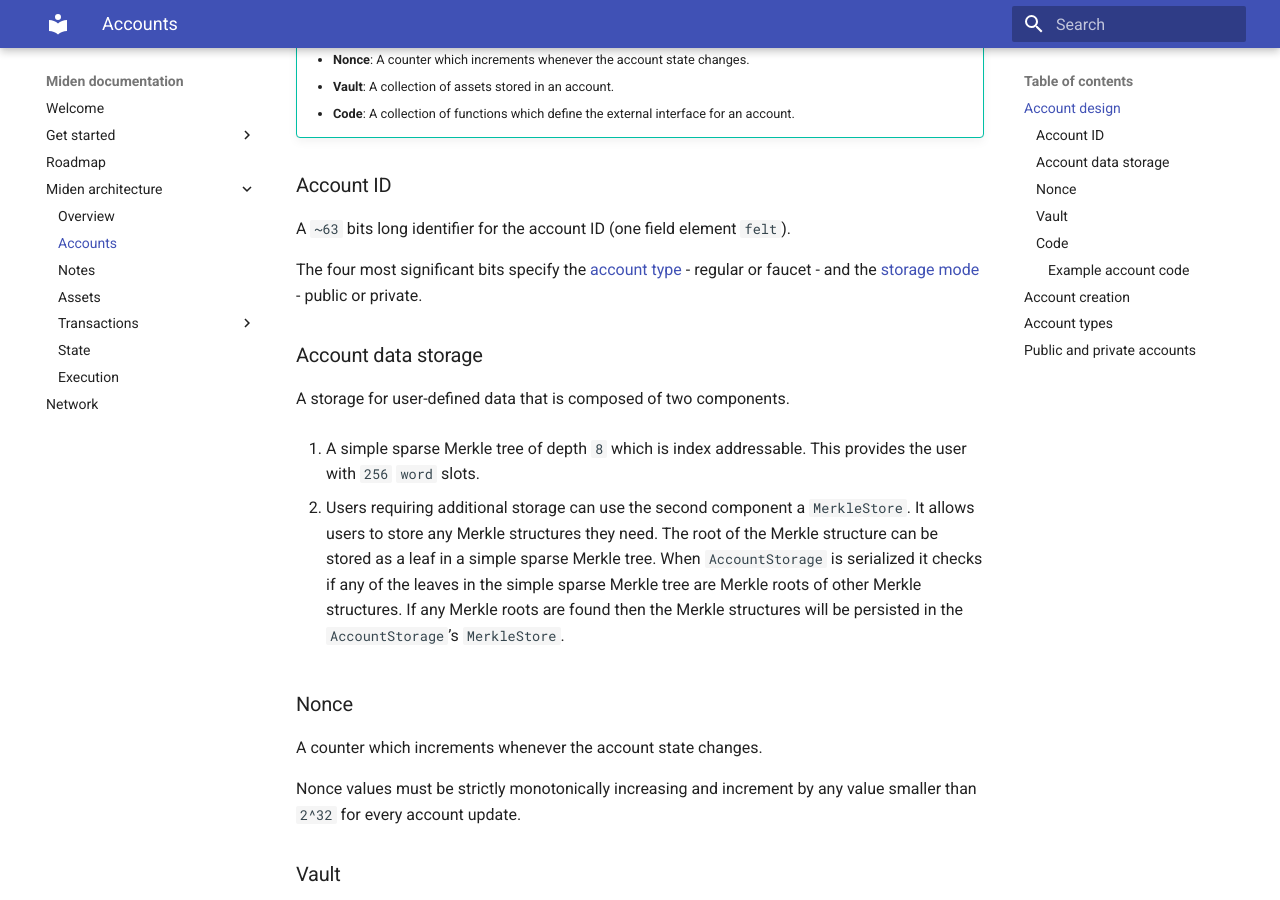
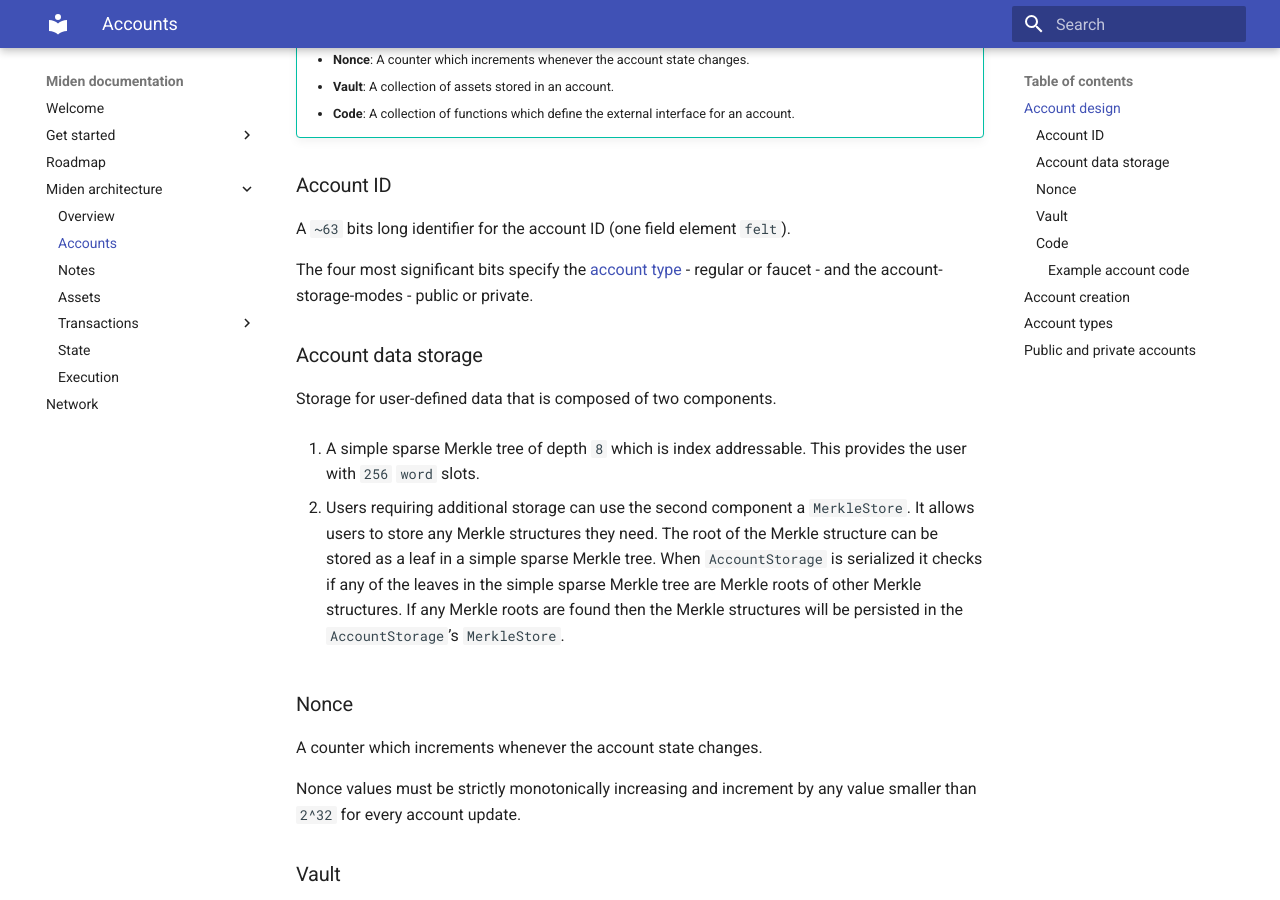
Before and after one commit to 0xPolygonMiden/miden-base, an MkDocs documentation site: the page built from docs/architecture/accounts.md, in a window 1280 px wide and 900 px high, scrolled down 637 px. Built offline with MkDocs 1.6.1 and Material for MkDocs 9.7.7, drawn with Linux system fonts in a browser that asks for light colours; some of the changed text lies outside the part shown.

Commit message:
few small fixes

````diff
--- a/docs/architecture/accounts.md
+++ b/docs/architecture/accounts.md
@@ -27,11 +27,11 @@ In Miden every account is a smart contract. The diagram below illustrates the ba
 
 A `~63` bits long identifier for the account ID (one field element `felt`).
 
-The four most significant bits specify the [account type](#account-types) - regular or faucet - and the [storage mode](#account-storage-modes) - public or private.
+The four most significant bits specify the [account type](#account-types) - regular or faucet - and the account-storage-modes - public or private.
 
 ### Account data storage
 
-A storage for user-defined data that is composed of two components.
+Storage for user-defined data that is composed of two components.
 
 1. A simple sparse Merkle tree of depth `8` which is index addressable. This provides the user with `256` `word` slots.
 
@@ -91,7 +91,7 @@ There is a standard for a basic user account. It exposes three functions via its
   ```
 </details>
 
-[Note scripts](notes.md#the-note-script) or [transaction scripts](transactions/kernel.md#the-transaction-script-processing) can call `receive_asset` and `send_asset`.
+[Note scripts](notes.md#the-note-script) or transaction scripts can call `receive_asset` and `send_asset`.
 
 Transaction scripts can also call `auth_tx_rpo_falcon512` and authenticate the transaction.
 
````
Also changed, not shown: docs/architecture/notes.md (+1 -1 lines), docs/architecture/state.md (+2 -2 lines).
